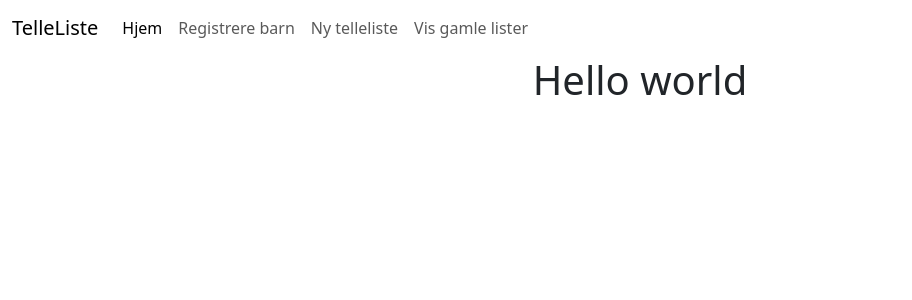
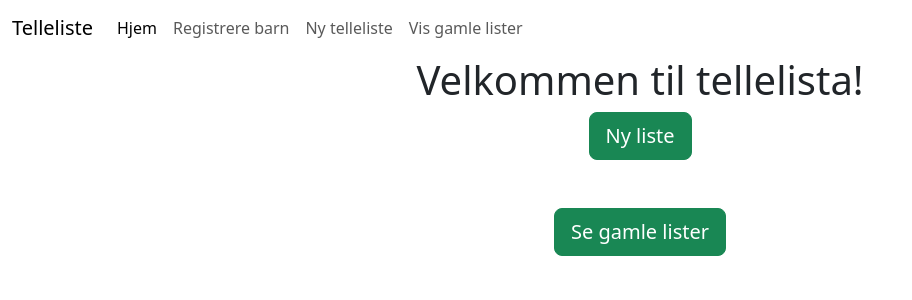
Before and after one commit to torhenningegenes/telleliste, a Next.js app: page / in a window 1280 px wide. Shown: the top 300 px of the page, without its empty margins (0-912 px from the left). Built offline with nearby package versions, Linux system fonts and the light colour scheme.

Commit message:
working on localstorage

```diff
--- a/components/nav.js
+++ b/components/nav.js
@@ -8,7 +8,7 @@ function Nav() {
     >
       <div className="container-fluid">
         <Link href={"/"} passHref>
-          <a className="navbar-brand">TelleListe</a>
+          <a className="navbar-brand">Telleliste</a>
         </Link>
         <button
           className="navbar-toggler"
--- /dev/null
+++ b/components/start-button.js
@@ -0,0 +1,5 @@
+function StartButton(props) {
+  return <button className="btn btn-success btn-lg mb-5">{props.label}</button>;
+}
+
+export default StartButton;
--- a/pages/index.js
+++ b/pages/index.js
@@ -1,5 +1,16 @@
+import StartButton from "../components/start-button";
+
 function Home(props) {
-  return <h1 className="bg-body text-dark center">Hello world</h1>;
+  const label1 = "Ny liste";
+  const label2 = "Se gamle lister";
+  return (
+    <div className="center">
+      <h1 className="bg-body text-dark center">Velkommen til tellelista!</h1>
+      <StartButton label={label1} />
+      <br />
+      <StartButton label={label2} />
+    </div>
+  );
 }
 
 export default Home;
--- a/pages/telling/button.js
+++ b/pages/telling/button.js
@@ -4,6 +4,7 @@ import { useAppContext } from "../AppWrapper";
 
 function CountButton(props) {
   let [counted, setCounted] = useState(false);
+  const { total, setTotal } = props;
   const btnCss = classes.customBtn;
   const regBtn = classes.regretBtn;
   const { navn, avdeling } = props;
@@ -15,10 +16,12 @@ function CountButton(props) {
   //   console.log(counted);
   //   // barn id clicked.}
 
-  function barnCounted(e) {
+  function barnCounted() {
     setCounted(true);
     myContext.push({ navn: navn, avdeling: avdeling });
     console.log(myContext);
+    setTotal(total + 1);
+    console.log(total);
   }
   function regret() {
     setCounted(counted === false);
--- a/pages/telling/nytelling.js
+++ b/pages/telling/nytelling.js
@@ -3,6 +3,8 @@ import Barn from "./barn";
 import classes from "./nytelling.module.css";
 import { useState, useRef } from "react";
 import RegistrereTelling from "./registrere-telling";
+import AntallBarn from "./antall-barn";
+import { Button } from "bootstrap";
 
 function NyTelling(props) {
   // Setting useState for holding the state for the button presses.
@@ -30,13 +32,14 @@ function NyTelling(props) {
   return (
     <Fragment>
       <div className="container-fluid bg-light">
+        <h2>Ny telleliste</h2>
         <ul className="list-group text-center d-flex justify-content-center align-items-center">
           {barn.map((barn) => {
             return (
               <Barn key={barn.id} navn={barn.navn} avdeling={barn.avdeling} />
             );
           })}
-          <p>Antall barn: </p>
+
           <RegistrereTelling />
         </ul>
       </div>
--- a/styles/globals.css
+++ b/styles/globals.css
@@ -5,8 +5,6 @@ body {
   margin: 0;
   font-family: -apple-system, BlinkMacSystemFont, Segoe UI, Roboto, Oxygen,
     Ubuntu, Cantarell, Fira Sans, Droid Sans, Helvetica Neue, sans-serif;
-}
-div {
 }
 
 a {
```
Also changed, not shown: pages/telling/antall-barn.js (added, +10 -0 lines), pages/telling/barn.js (+8 -2 lines), pages/telling/registrere-telling.js (+11 -2 lines), pages/telling/telling-er-registrert.js (added, +16 -0 lines), pages/tidligerelister.js (+17 -1 lines).
